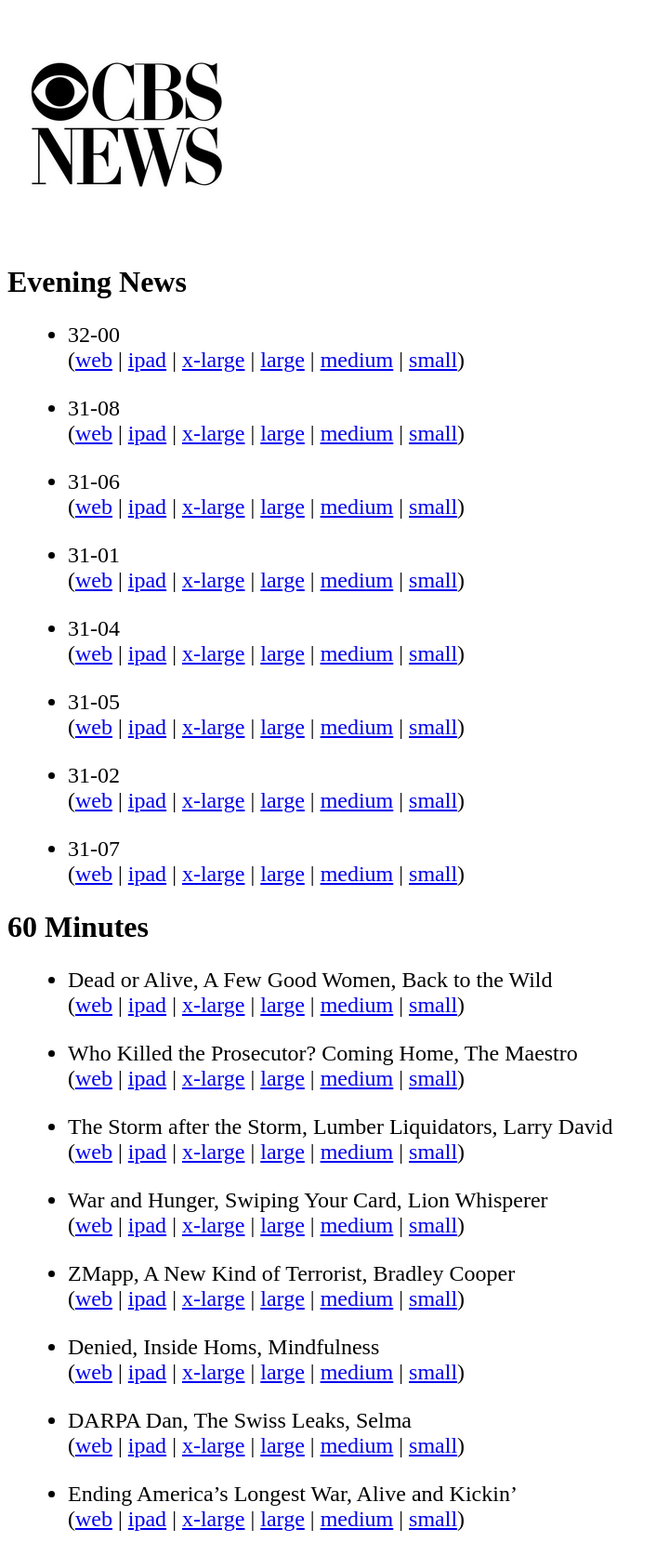
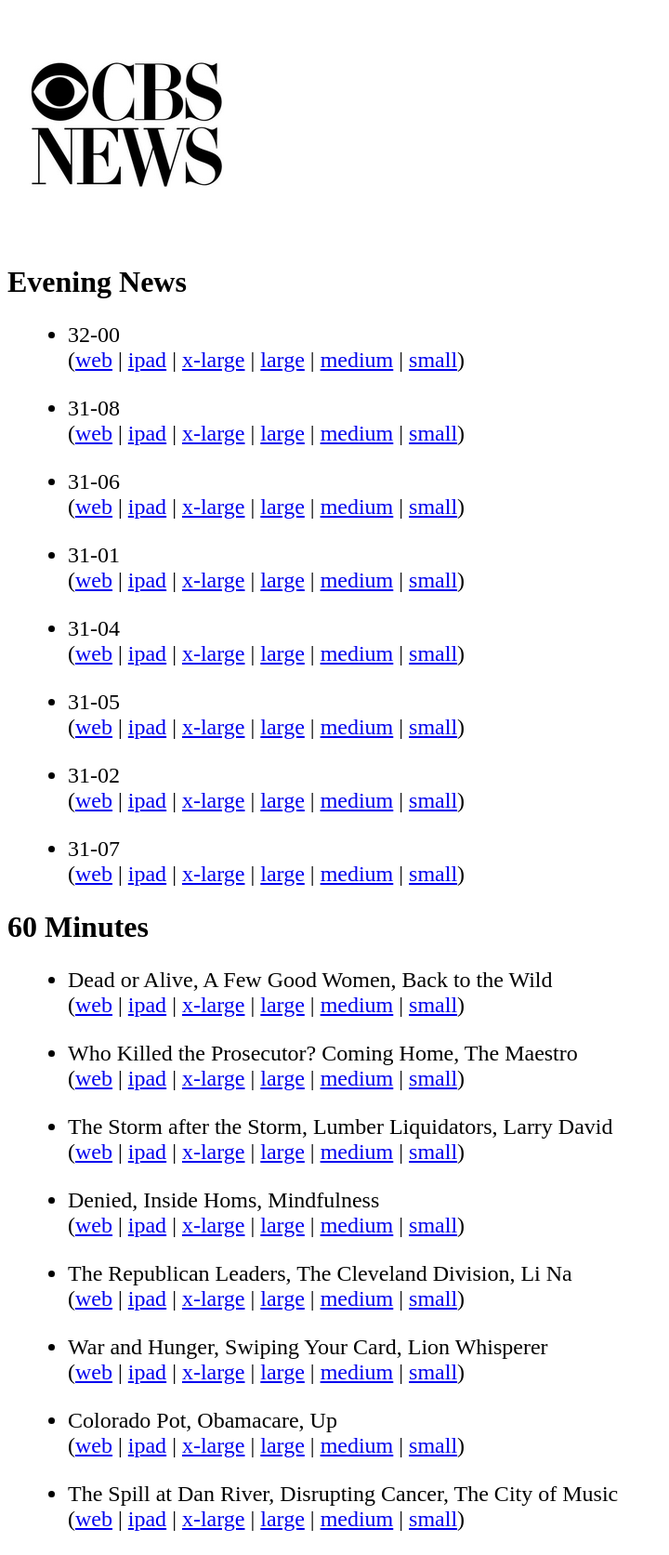
Before and after one commit to jkutner/cbsfeed, a Jekyll site: the page built from index.html, in a window 1280 px wide. Shown: the whole page at 93% size, without its empty margins (0-720 px from the left). Built offline with Jekyll 4.4.1, drawn with Linux system fonts in a browser that asks for light colours; nearby versions of some CDN libraries; some of the changed lines change nothing that is shown.

Commit message:
Updating with latest episdoes

```diff
--- a/_data/sixtymin.yml
+++ b/_data/sixtymin.yml
@@ -26,6 +26,24 @@
     mp4_796: media\/2015\/02\/23\/402701891941\/60_FULL_022215_V2_348988_796.mp4
     mp4_1296: media\/2015\/02\/23\/402701891941\/60_FULL_022215_V2_348988_1296.mp4
   date: The Storm after the Storm, Lumber Liquidators, Larry David
+- title: Denied, Inside Homs, Mindfulness
+  links:
+    orig: /videos/denied-inside-homs-mindfulness/
+    ipad: ipad-streaming.cbsnews.com/media/mpx/2014/12/14/372475971824/60_FULL_121414_320321_phone.m3u8
+    mp4_240: media\/2014\/12\/14\/372475971824\/60_FULL_121414_320246_240.mp4
+    mp4_740: media\/2014\/12\/14\/372475971824\/60_FULL_121414_320246_740.mp4
+    mp4_796: media\/2014\/12\/14\/372475971824\/60_FULL_121414_320246_796.mp4
+    mp4_1296: media\/2014\/12\/14\/372475971824\/60_FULL_121414_320246_1296.mp4
+  date: Denied, Inside Homs, Mindfulness
+- title: The Republican Leaders, The Cleveland Division, Li Na
+  links:
+    orig: /videos/the-republican-leaders-the-cleveland-division-li-na/
+    ipad: ipad-streaming.cbsnews.com/media/mpx/2015/01/26/388990019823/60_FULL_12515_336300_500/60_FULL_12515_336300_500.m3u8
+    mp4_240: media\/2015\/01\/26\/388990019823\/60_FULL_12515_336293_240.mp4
+    mp4_740: media\/2015\/01\/26\/388990019823\/60_FULL_12515_336293_740.mp4
+    mp4_796: media\/2015\/01\/26\/388990019823\/60_FULL_12515_336293_796.mp4
+    mp4_1296: media\/2015\/01\/26\/388990019823\/60_FULL_12515_336293_1296.mp4
+  date: The Republican Leaders, The Cleveland Division, Li Na
 - title: War and Hunger, Swiping Your Card, Lion Whisperer
   links:
     orig: /videos/war-and-hunger-swiping-your-card-lion-whisperer/
@@ -35,39 +53,21 @@
     mp4_796: media\/2014\/11\/29\/365134915521\/60_FULL_113014_314250_796.mp4
     mp4_1296: media\/2014\/11\/29\/365134915521\/60_FULL_113014_314250_1296.mp4
   date: War and Hunger, Swiping Your Card, Lion Whisperer
-- title: ZMapp, A New Kind of Terrorist, Bradley Cooper
+- title: Colorado Pot, Obamacare, Up
   links:
-    orig: /videos/zmapp-a-new-kind-of-terrorist-bradley-cooper/
-    ipad: ipad-streaming.cbsnews.com/media/mpx/2015/02/15/399370307839/60_Full_021515_345550_500/60_Full_021515_345550_500.m3u8
-    mp4_240: media\/2015\/02\/15\/399370307839\/60_Full_021515_345538_240.mp4
-    mp4_740: media\/2015\/02\/15\/399370307839\/60_Full_021515_345538_740.mp4
-    mp4_796: media\/2015\/02\/15\/399370307839\/60_Full_021515_345538_796.mp4
-    mp4_1296: media\/2015\/02\/15\/399370307839\/60_Full_021515_345538_1296.mp4
-  date: ZMapp, A New Kind of Terrorist, Bradley Cooper
-- title: Denied, Inside Homs, Mindfulness
+    orig: /videos/colorado-pot-obamacare-up/
+    ipad: ipad-streaming.cbsnews.com/media/mpx/2015/01/11/382843459550/60_FULL_011015_329778_500/60_FULL_011015_329778_500.m3u8
+    mp4_240: media\/2015\/01\/11\/382843459550\/60_FULL_011015_329632_240.mp4
+    mp4_740: media\/2015\/01\/11\/382843459550\/60_FULL_011015_329632_740.mp4
+    mp4_796: media\/2015\/01\/11\/382843459550\/60_FULL_011015_329632_796.mp4
+    mp4_1296: media\/2015\/01\/11\/382843459550\/60_FULL_011015_329632_1296.mp4
+  date: Colorado Pot, Obamacare, Up
+- title: The Spill at Dan River, Disrupting Cancer, The City of Music
   links:
-    orig: /videos/denied-inside-homs-mindfulness/
-    ipad: ipad-streaming.cbsnews.com/media/mpx/2014/12/14/372475971824/60_FULL_121414_320321_phone.m3u8
-    mp4_240: media\/2014\/12\/14\/372475971824\/60_FULL_121414_320246_240.mp4
-    mp4_740: media\/2014\/12\/14\/372475971824\/60_FULL_121414_320246_740.mp4
-    mp4_796: media\/2014\/12\/14\/372475971824\/60_FULL_121414_320246_796.mp4
-    mp4_1296: media\/2014\/12\/14\/372475971824\/60_FULL_121414_320246_1296.mp4
-  date: Denied, Inside Homs, Mindfulness
-- title: DARPA Dan, The Swiss Leaks, Selma
-  links:
-    orig: /videos/darpa-dan-the-swiss-leaks-selma/
-    ipad: ipad-streaming.cbsnews.com/media/mpx/2015/02/08/395822659644/60_FULL_2815_342198_500/60_FULL_2815_342198_500.m3u8
-    mp4_240: media\/2015\/02\/08\/395822659644\/60_FULL_2815_342054_240.mp4
-    mp4_740: media\/2015\/02\/08\/395822659644\/60_FULL_2815_342054_740.mp4
-    mp4_796: media\/2015\/02\/08\/395822659644\/60_FULL_2815_342054_796.mp4
-    mp4_1296: media\/2015\/02\/08\/395822659644\/60_FULL_2815_342054_1296.mp4
-  date: DARPA Dan, The Swiss Leaks, Selma
-- title: Ending America&rsquo;s Longest War, Alive and Kickin&rsquo;
-  links:
-    orig: /videos/ending-americas-longest-war-alive-and-kickin/
-    ipad: ipad-streaming.cbsnews.com/media/mpx/2015/02/23/402701891941/60_FULL_022215_V2_348998_500/60_FULL_022215_V2_348998_500.m3u8
-    mp4_240: media\/2015\/02\/23\/402701891941\/60_FULL_022215_V2_348988_240.mp4
-    mp4_740: media\/2015\/02\/23\/402701891941\/60_FULL_022215_V2_348988_740.mp4
-    mp4_796: media\/2015\/02\/23\/402701891941\/60_FULL_022215_V2_348988_796.mp4
-    mp4_1296: media\/2015\/02\/23\/402701891941\/60_FULL_022215_V2_348988_1296.mp4
-  date: Ending America&rsquo;s Longest War, Alive and Kickin&rsquo;
+    orig: /videos/the-spill-at-dan-river-disrupting-cancer-the-city-of-music/
+    ipad: ipad-streaming.cbsnews.com/media/mpx/2014/12/07/368440899558/60_FULL_120714_317466_500/60_FULL_120714_317466_500.m3u8
+    mp4_240: media\/2014\/12\/07\/368440899558\/60_FULL_120714_317393_240.mp4
+    mp4_740: media\/2014\/12\/07\/368440899558\/60_FULL_120714_317393_740.mp4
+    mp4_796: media\/2014\/12\/07\/368440899558\/60_FULL_120714_317393_796.mp4
+    mp4_1296: media\/2014\/12\/07\/368440899558\/60_FULL_120714_317393_1296.mp4
+  date: The Spill at Dan River, Disrupting Cancer, The City of Music
```
